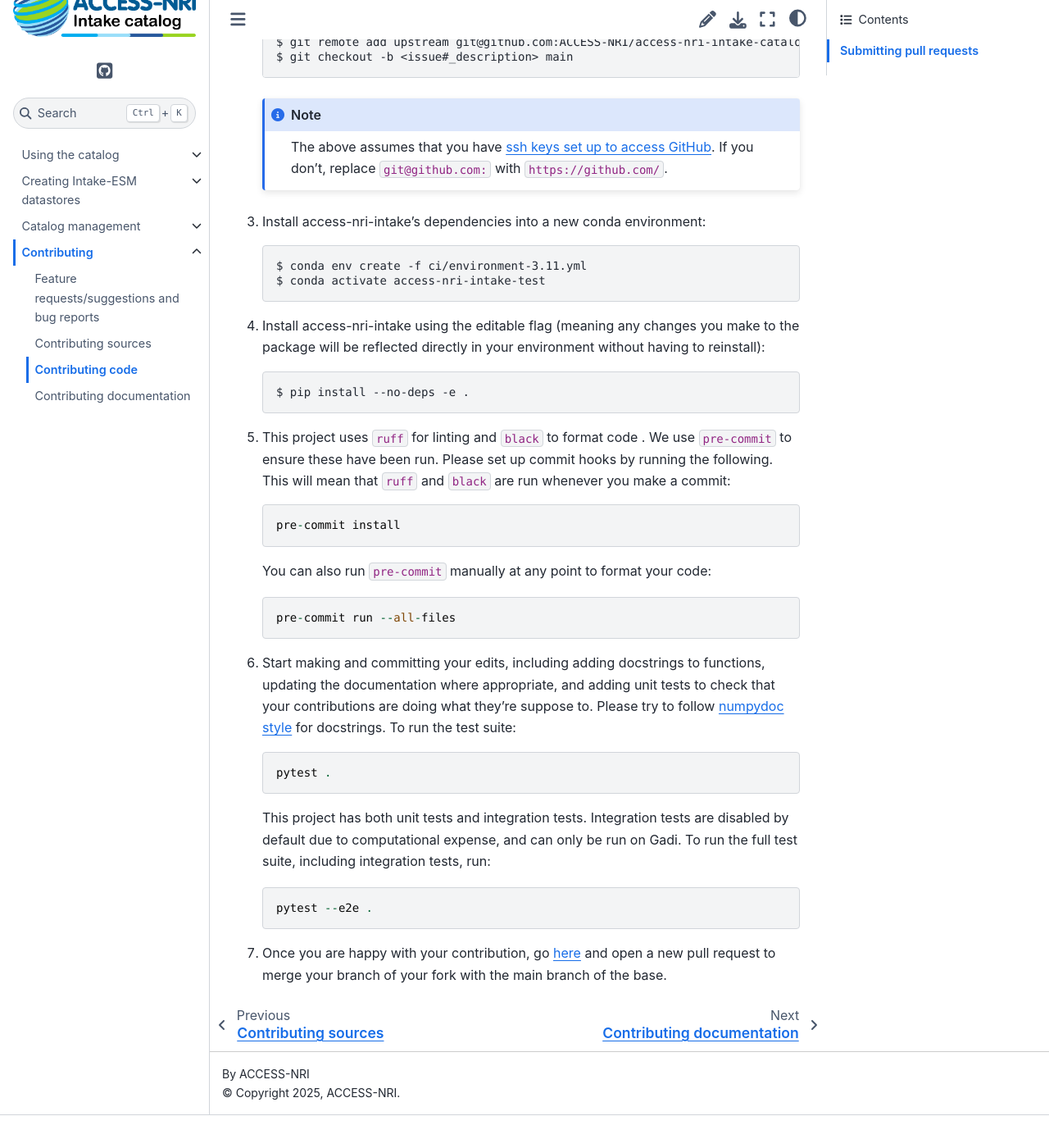
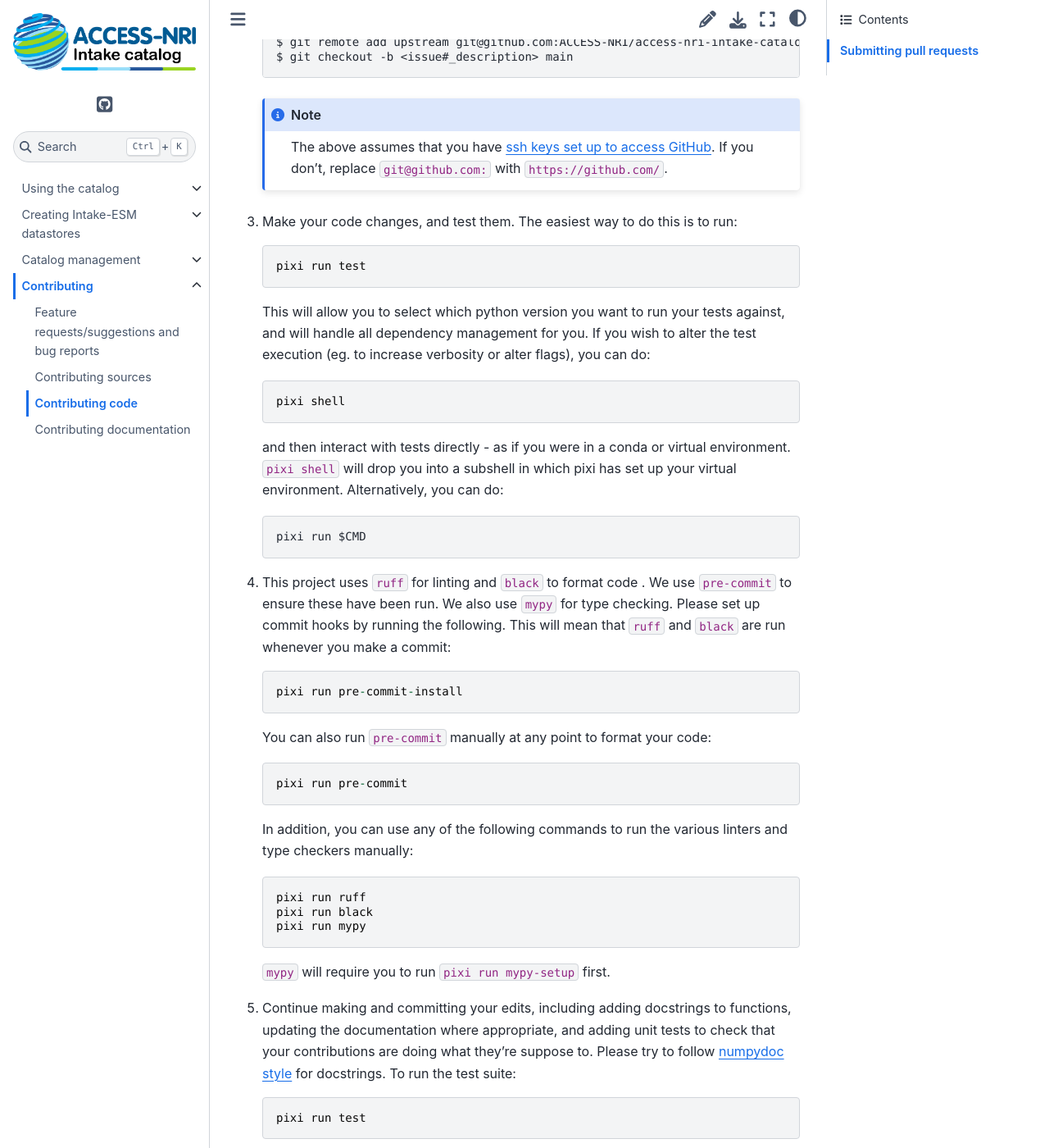
Before and after one commit to ACCESS-NRI/access-nri-intake-catalog, a Sphinx documentation site: the page built from docs/contributing/code.rst, in a window 1280 px wide and 1400 px high, scrolled down 588 px. Shown: the whole window at 82% size. Built offline with Sphinx 7.4.7 and the Sphinx Book theme 1.1.4, drawn with Linux system fonts in a browser that asks for light colours; pages that are not in the unit, such as notebooks, are missing from menus; before the commit the page ends 1948 px from its top, so only the background shows below that.

Commit message:
Replace Conda with Pixi (#441)
* Initial (incomplete) migration of pyproject.toml to pixi

* Add task to run tests

* Update pyproject.toml

* Remove ci folder, update ci.yml to use pixi

* Fixed?

* I have no idea what I'm doing

* Add linux as a platform

* Add windows and update lockfile. Maybe we can make a step to lock before pushing with pre-commit?

* Use a test-cov task to run the tests with coverage and write a coverage report

* Will that fix it?

* Use frozen, not locked - will that fix it?

* Add coverage stuff back in?

* Think thats a valid pr now?

* WIP

* More playing with pixi - figured out correct dependency setup

* WIP

* Move to ecgtools fork

* Add test for ecgtools version

* What caused that?

* Merge in latest stuff

* Something changed the versioneer file - will that fix it?

* Something changed the versioneer file - will that fix it?

Something changed the versioneer file - will that fix it?

Pre-commit

* Add a git cleanup step...

Revert "Add a git cleanup step..."

This reverts commit 5b5daed9a3eef62a0f0269b40c747e33c231599e.

* Add git clean step to CI - does that fix the weird breakages?

* Simplify pixi.toml

* Update pyproject.toml, pixi.lock

* Update lockfile... stupid issue again

* Add test feature to default so pixi shell gives you the right pytest

* Add pytest to dev, can't compose dev into test because test isn't an editable install

```diff
--- a/docs/contributing/code.rst
+++ b/docs/contributing/code.rst
@@ -34,36 +34,49 @@
       `ssh keys set up to access GitHub <https://docs.github.com/en/authentication/connecting-to-github-with-ssh/generating-a-new-ssh-key-and-adding-it-to-the-ssh-agent>`_.
       If you don't, replace :code:`git@github.com:` with :code:`https://github.com/`.
 
-#. Install access-nri-intake's dependencies into a new conda environment::
+#. Make your code changes, and test them. The easiest way to do this is to run::
 
-      $ conda env create -f ci/environment-3.11.yml
-      $ conda activate access-nri-intake-test
+      pixi run test
 
-#. Install access-nri-intake using the editable flag (meaning any changes you make to the package will be
-   reflected directly in your environment without having to reinstall)::
+   This will allow you to select which python version you want to run your tests against, and will
+   handle all dependency management for you. If you wish to alter the test execution (eg. to increase verbosity or alter
+   flags), you can do::
 
-      $ pip install --no-deps -e .
+      pixi shell
+
+   and then interact with tests directly - as if you were in a conda or virtual environment. :code:`pixi shell` will drop
+   you into a subshell in which pixi has set up your virtual environment. Alternatively, you can do::
+
+      pixi run $CMD
 
 #. This project uses :code:`ruff` for linting and :code:`black` to format code . We use :code:`pre-commit` to ensure these
-   have been run. Please set up commit hooks by running the following. This will mean that :code:`ruff` and :code:`black`
-   are run whenever you make a commit::
+   have been run. We also use :code:`mypy` for type checking. Please set up commit hooks by running the following. This will
+   mean that :code:`ruff` and :code:`black` are run whenever you make a commit::
 
-      pre-commit install
+      pixi run pre-commit-install
 
    You can also run :code:`pre-commit` manually at any point to format your code::
 
-      pre-commit run --all-files
+      pixi run pre-commit
 
-#. Start making and committing your edits, including adding docstrings to functions, updating the documentation where
+   In addition, you can use any of the following commands to run the various linters and type checkers manually::
+
+      pixi run ruff
+      pixi run black
+      pixi run mypy
+
+   :code:`mypy` will require you to run :code:`pixi run mypy-setup` first.
+
+#. Continue making and committing your edits, including adding docstrings to functions, updating the documentation where
    appropriate, and adding unit tests to check that your contributions are doing what they're suppose to. Please try to
    follow `numpydoc style <https://numpydoc.readthedocs.io/en/latest/format.html>`_ for docstrings. To run the test suite::
 
-      pytest .
+      pixi run test
 
    This project has both unit tests and integration tests. Integration tests are disabled by default due to computational
    expense, and can only be run on Gadi. To run the full test suite, including integration tests, run::
 
-      pytest --e2e .
+      pixi run test-e2e
 
 #. Once you are happy with your contribution, go `here <https://github.com/ACCESS-NRI/access-nri-intake-catalog/pulls>`_
    and open a new pull request to merge your branch of your fork with the main branch of the base.
```
Also changed, not shown: pyproject.toml (+54 -1 lines), 4 other files.
